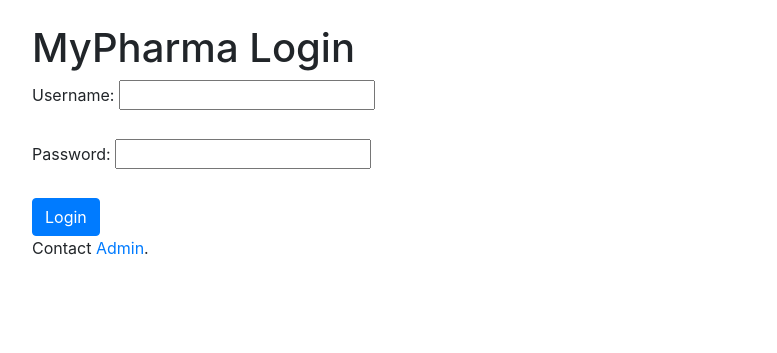
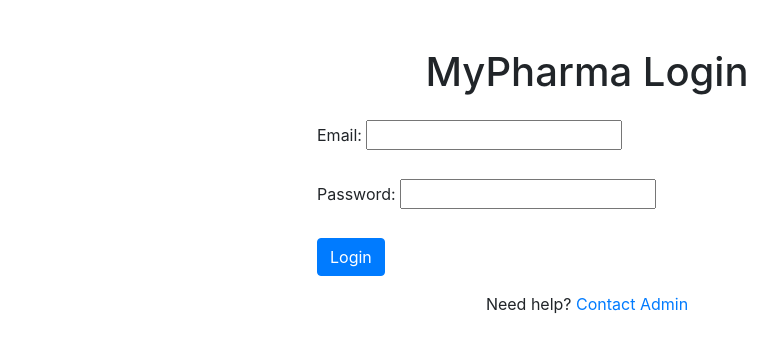
Before and after one commit to CougarBellinger/SFWE403-503-Project, a Django app: page /users/login/ in a window 1280 px wide. Shown: the top 353 px of the page, without its empty margins (53-830 px from the left). Run offline with Django 4.2, Linux system fonts and the light colour scheme; parts of the project's set-up code (start-up, migrations or seed data) failed here and were passed over; some libraries are stand-ins or nearby versions.

Commit message:
added login functionality and auth

```diff
--- a/MyPharma/MyPharma/settings.py
+++ b/MyPharma/MyPharma/settings.py
@@ -118,6 +118,12 @@ AUTH_PASSWORD_VALIDATORS = [
     },
 ]
 
+AUTHENTICATION_BACKENDS = (
+        'django.contrib.auth.backends.ModelBackend',
+    )
+
+AUTH_USER_MODEL = 'users.CustomUser'
+
 
 # Internationalization
 # https://docs.djangoproject.com/en/4.2/topics/i18n/
--- a/MyPharma/users/forms.py
+++ b/MyPharma/users/forms.py
@@ -7,3 +7,7 @@ class UserRegistrationForm(UserCreationForm):
         model = CustomUser
         fields = ['email', 'password1', 'password2', 'first_name', 'last_name', 'username', 'user_type'
                   ]
+
+class LoginForm(forms.Form):
+    email = forms.EmailField()
+    password = forms.CharField(widget=forms.PasswordInput)
--- a/MyPharma/users/templates/login.html
+++ b/MyPharma/users/templates/login.html
@@ -10,18 +10,35 @@
     <link rel="stylesheet" href="{% static 'login.css' %}">
 </head>
 <body>
-    <div class="container mt-4">
-        <h1>MyPharma Login</h1>
+    <div class="container mt-5">
+        <div class="row justify-content-center">
+            <div class="col-md-6">
+                <h1 class="text-center mb-4">MyPharma Login</h1>
 
-        <form method="post">
-            {% csrf_token %}
-            <label for="username">Username:</label>
-            <input type="text" id="username" name="username"><br><br>
-            <label for="password">Password:</label>
-            <input type="password" id="password" name="password"><br><br>
-            <button type="submit" class="btn btn-primary">Login</button>
-        </form>
-        <p>Contact <a href="{% url 'contact_view' %}">Admin</a>.</p>
+                <!-- Display any error messages -->
+                {% if messages %}
+                    <div class="alert alert-danger">
+                        <ul>
+                            {% for message in messages %}
+                                <li>{{ message }}</li>
+                            {% endfor %}
+                        </ul>
+                    </div>
+                {% endif %}
+
+                <!-- Login form -->
+                <form method="post">
+                    {% csrf_token %}
+                    <label for="email">Email:</label>
+                    <input type="text" id="email" name="email" required><br><br>
+                    <label for="password">Password:</label>
+                    <input type="password" id="password" name="password" required><br><br>
+                    <button type="submit" class="btn btn-primary">Login</button>
+                </form>
+
+                <p class="text-center mt-3">Need help? <a href="{% url 'contact_view' %}">Contact Admin</a></p>
+            </div>
+        </div>
     </div>
 
     <!-- Add Bootstrap JS and Popper.js scripts -->
--- a/MyPharma/users/urls.py
+++ b/MyPharma/users/urls.py
@@ -6,6 +6,7 @@ urlpatterns = [
     path('home/', home_view, name='home_view'),
     path('register/', User_registration_view, name='user_registration_view'),
     path('login/', login_view, name='login_view'),
+    path('logout/', login_view, name='logout_view'),
     path('contact/', contact_view, name='contact_view'),
 
 ]
--- a/MyPharma/users/views.py
+++ b/MyPharma/users/views.py
@@ -1,16 +1,37 @@
 from django.shortcuts import render, redirect
 from django.contrib import messages
+from django.contrib.auth import authenticate, login, logout
+from django.contrib.auth.forms import AuthenticationForm
 from .forms import UserRegistrationForm
 from .models import PharmacyStaff,PharmacyManager,GeneralUser
 from .forms import CustomUser
+from .forms import LoginForm
 
 def home_view(request):
     return render(request, 'home.html')
 
 def login_view(request):
+    if request.method == 'POST':
+        form = LoginForm(request.POST)
+
+        email = request.POST.get('email')
+        password = request.POST.get('password')
+        user = authenticate(request, email=email, password=password)
+
+        if user is not None:
+            login(request, user)
+            messages.success(request, f'Welcome back, {user.username}!')
+            return redirect('home_view')
+        else:
+            #print(f"Failed login attempt: Username: {email}, Password: {password}")
+            messages.error(request, 'Invalid username or password.')
+    else:
+        form = LoginForm()
+
     return render(request, 'login.html')
 
 def logout_view(request):
+    logout(request)
     return render(request, 'login.html')
 
 def contact_view(request):
```
Also changed, not shown: MyPharma/templates/base.html (+8 -0 lines), MyPharma/users/templates/home.html (line endings or trailing spaces).
